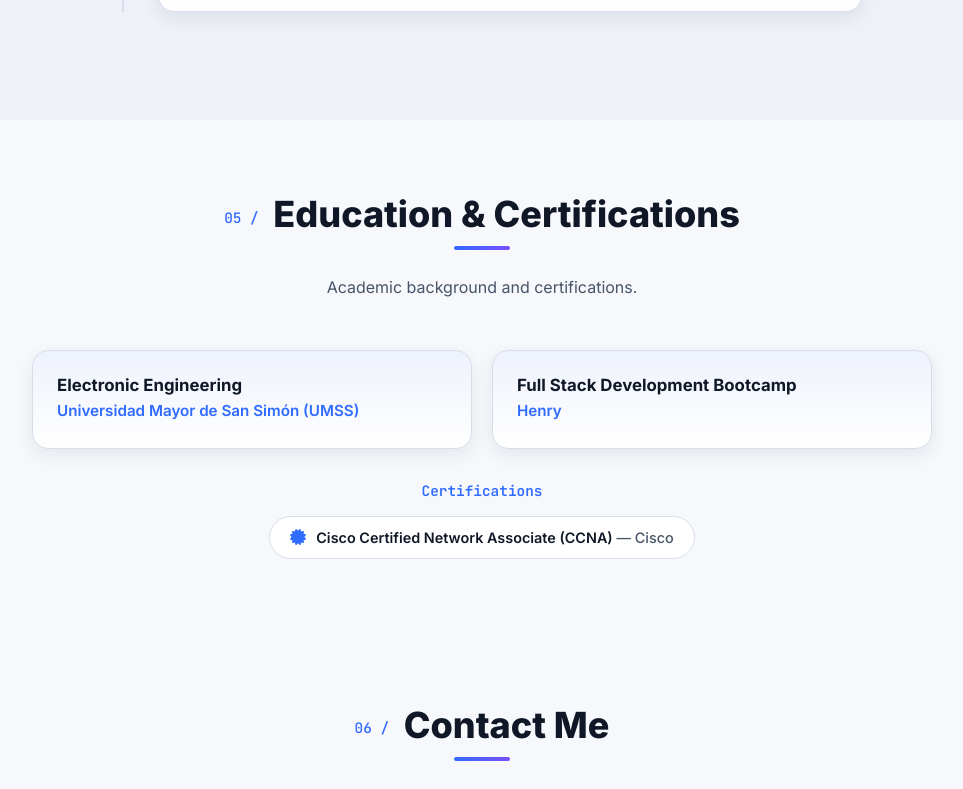
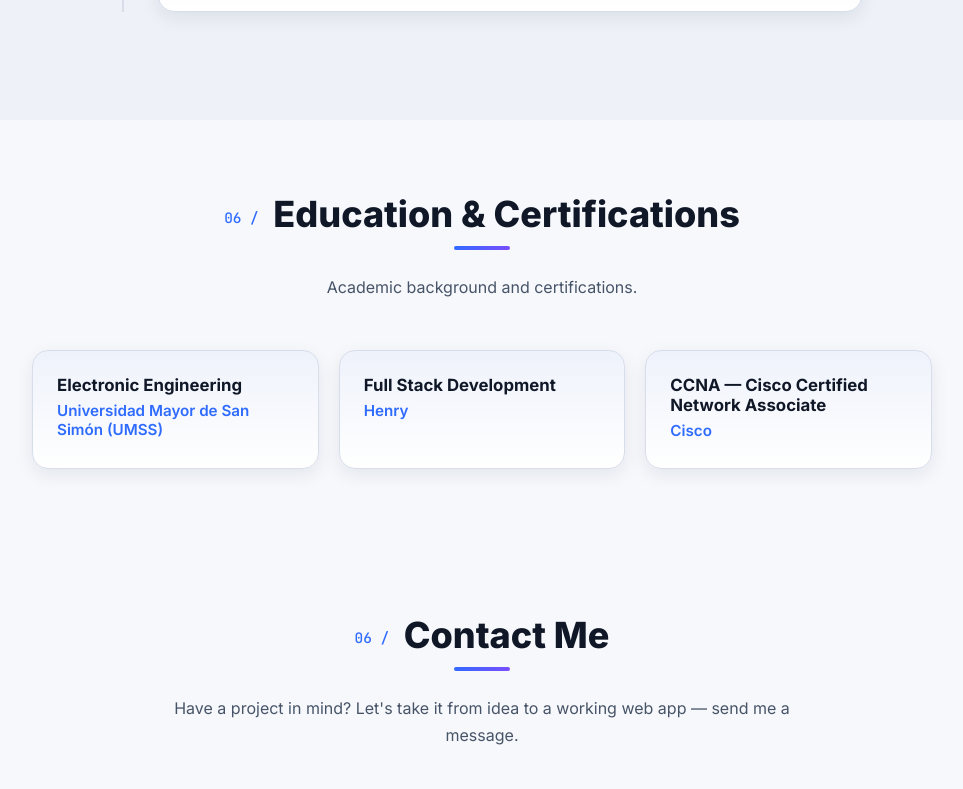
Before and after one commit to AlexandroCamacho1000/alejandrocamachodev, a React (Vite) app: page / in a window 1280 px wide. Shown: the part 4847-5636 px from the top of the page, without its empty margins (158-1121 px from the left). Built offline with nearby package versions, Linux system fonts and the light colour scheme.

Commit message:
feat: merge Education & Certifications into compact block

```diff
--- a/src/components/Education/Education.jsx
+++ b/src/components/Education/Education.jsx
@@ -1,5 +1,4 @@
 import './Education.css';
-import { FaCertificate } from 'react-icons/fa';
 import { useLanguage } from '../../i18n/useLanguage';
 import { useReveal } from '../../hooks/useReveal';
 
@@ -10,7 +9,6 @@ function EducationItem({ item }) {
     <div className="education-card" ref={ref}>
       <h3>{item.degree}</h3>
       <span className="education-institution">{item.institution}</span>
-      {item.year && <span className="education-year">{item.year}</span>}
     </div>
   );
 }
@@ -18,12 +16,10 @@ function EducationItem({ item }) {
 function Education() {
   const { t } = useLanguage();
   const items = t('education.items');
-  const certs = t('certifications.items');
-  const certRef = useReveal();
 
   return (
     <section className="education" id="education">
-      <h2 className="section-title" data-index="05">{t('education.title')}</h2>
+      <h2 className="section-title" data-index="06">{t('education.title')}</h2>
       <p className="section-subtitle">{t('education.subtitle')}</p>
 
       <div className="education-grid">
@@ -31,29 +27,6 @@ function Education() {
           <EducationItem key={i} item={item} />
         ))}
       </div>
-
-      {certs && certs.length > 0 && (
-        <div className="education-certs" ref={certRef}>
-          <h3>{t('certifications.title')}</h3>
-          <ul>
-            {certs.map((cert, i) => (
-              <li key={i}>
-                <span className="education-cert-icon">
-                  <FaCertificate />
-                </span>
-                <span>
-                  {cert.degree}
-                  <span className="education-cert-institution">
-                    {" — "}
-                    {cert.institution}
-                    {cert.year && ` (${cert.year})`}
-                  </span>
-                </span>
-              </li>
-            ))}
-          </ul>
-        </div>
-      )}
     </section>
   );
 }
--- a/src/i18n/translations.js
+++ b/src/i18n/translations.js
@@ -160,8 +160,13 @@ const translations = {
           year: "",
         },
         {
-          degree: "Full Stack Development Bootcamp",
+          degree: "Full Stack Development",
           institution: "Henry",
+          year: "",
+        },
+        {
+          degree: "CCNA — Cisco Certified Network Associate",
+          institution: "Cisco",
           year: "",
         },
       ],
@@ -337,8 +342,13 @@ const translations = {
           year: "",
         },
         {
-          degree: "Bootcamp de Desarrollo Full Stack",
+          degree: "Desarrollo Full Stack",
           institution: "Henry",
+          year: "",
+        },
+        {
+          degree: "CCNA — Cisco Certified Network Associate",
+          institution: "Cisco",
           year: "",
         },
       ],
```
